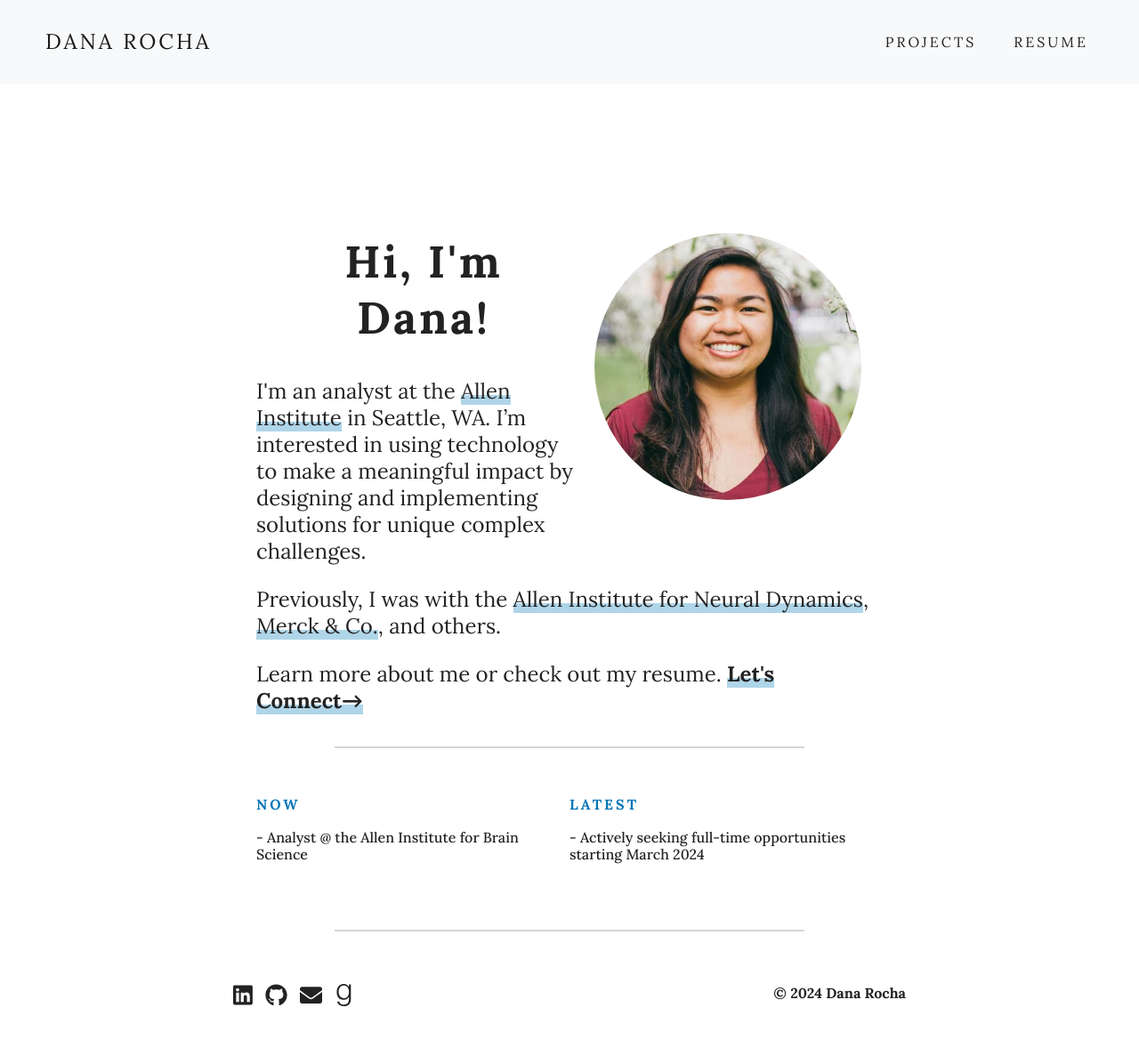
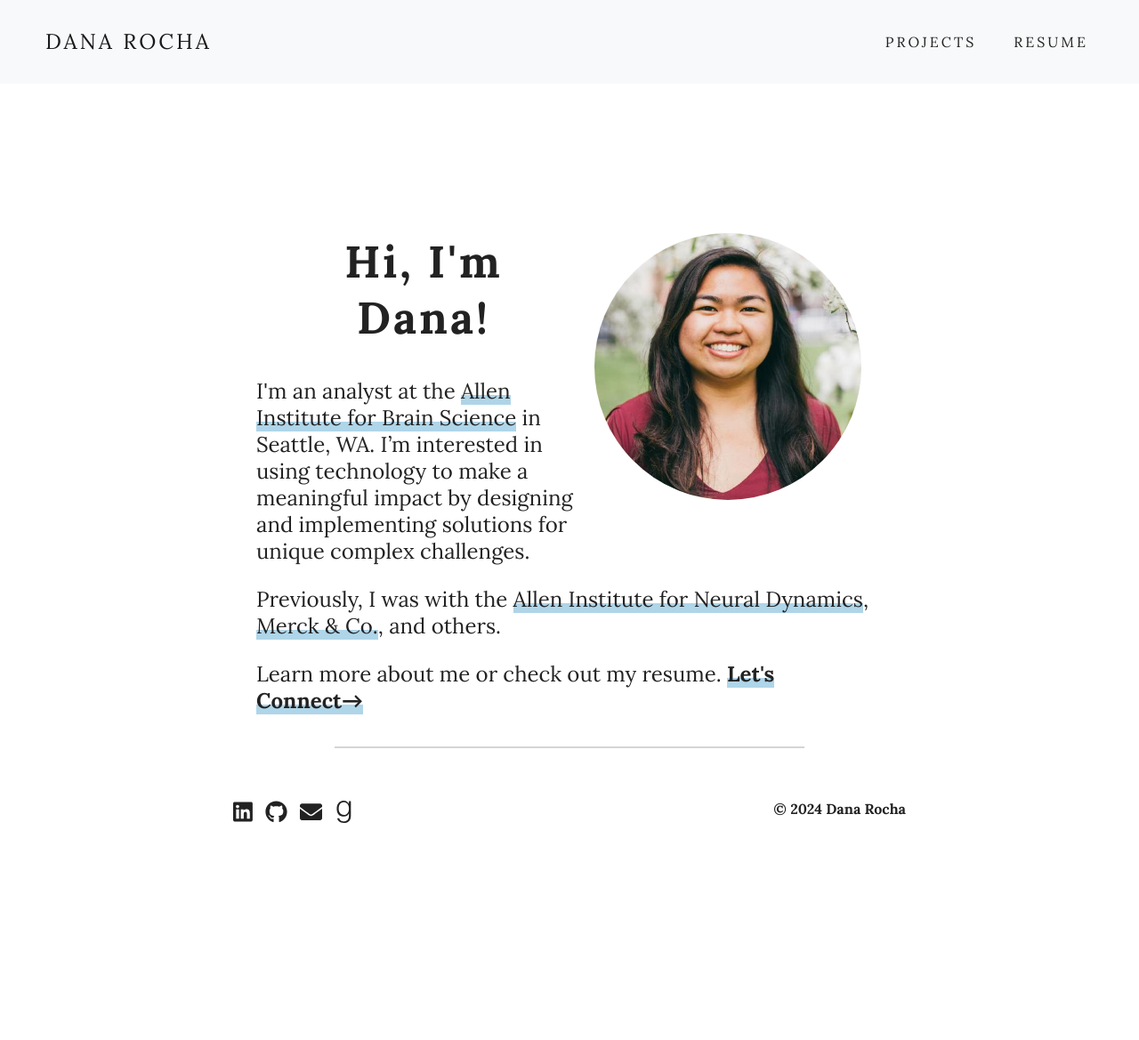
Before and after one commit to dana-rocha/dana-rocha.github.io, a Jekyll site: the page built from index.html, in a window 1280 px wide. Shown: the whole page at 89% size. Built offline with Jekyll 4.4.1, drawn with Linux system fonts in a browser that asks for light colours; nearby versions of some CDN libraries; after the commit the page ends 963 px from its top, so only the background shows below that.

Commit message:
removes comments, removes Latest and Updates section

```diff
--- a/_layouts/default.html
+++ b/_layouts/default.html
@@ -49,7 +49,7 @@
         <div class="welcome">
           <img class="profile-pic avatar" src="../media/github.jpg" alt="Profile Picture">
             <h1><strong>Hi, I'm Dana!</strong></h1>
-            <h4>I'm an analyst at the <a href="https://alleninstitute.org/" target="_blank" class="highlight">Allen Institute</a>
+            <h4>I'm an analyst at the <a href="https://alleninstitute.org/division/brain-science/" target="_blank" class="highlight">Allen Institute for Brain Science</a>
               in Seattle, WA. I’m interested in using technology to make a meaningful impact by designing and implementing solutions for unique complex challenges.
             </h4>
             <h4>Previously, I was with the <a href="https://alleninstitute.org/division/neural-dynamics/" target="_blank" class="highlight">Allen Institute for Neural Dynamics</a>,
@@ -59,10 +59,10 @@
         </div>
       </div>
 
-      <hr class="my-4">
+      <!-- <hr class="my-4"> -->
 
 
-      <div class="row current">
+      <!-- <div class="row current">
         <div class="column col-lg-6">
         <h6 class="update-section"><strong> NOW </strong></h6>
           <h6 class="updates"> - Analyst @ the Allen Institute for Brain Science </h6>
@@ -72,7 +72,7 @@
         <h6 class="update-section"><strong> LATEST </strong></h6>
           <h6 class="updates"> - Actively seeking full-time opportunities starting March 2024 </h6>
         </div>
-      </div>
+      </div> -->
 
 
       <hr class="my-4">
--- a/styles/main.css
+++ b/styles/main.css
@@ -32,7 +32,6 @@ h1, h4 {
 }
 
 h1, h4, p {
-	/* border: 2px solid blue; */
 	padding-top: 0.5em;
 	padding-bottom: 0.5em;
 	margin: 0;
@@ -53,7 +52,6 @@ h3 {
 }
 
 h2 {
-	/* border: 2px solid green; */
 	padding-right: 20px;
 }
 
@@ -100,7 +98,7 @@ strong {
 }
 
 .navbar-light .navbar-nav .nav-link:focus, .navbar-light .navbar-nav .nav-link:hover, .navbar-brand:hover {
-	color: #1B9CE5 !important;
+	color: #0776b5 !important;
 }
 
 .navbar-brand, .nav-link, .update-section, h1 {
```
